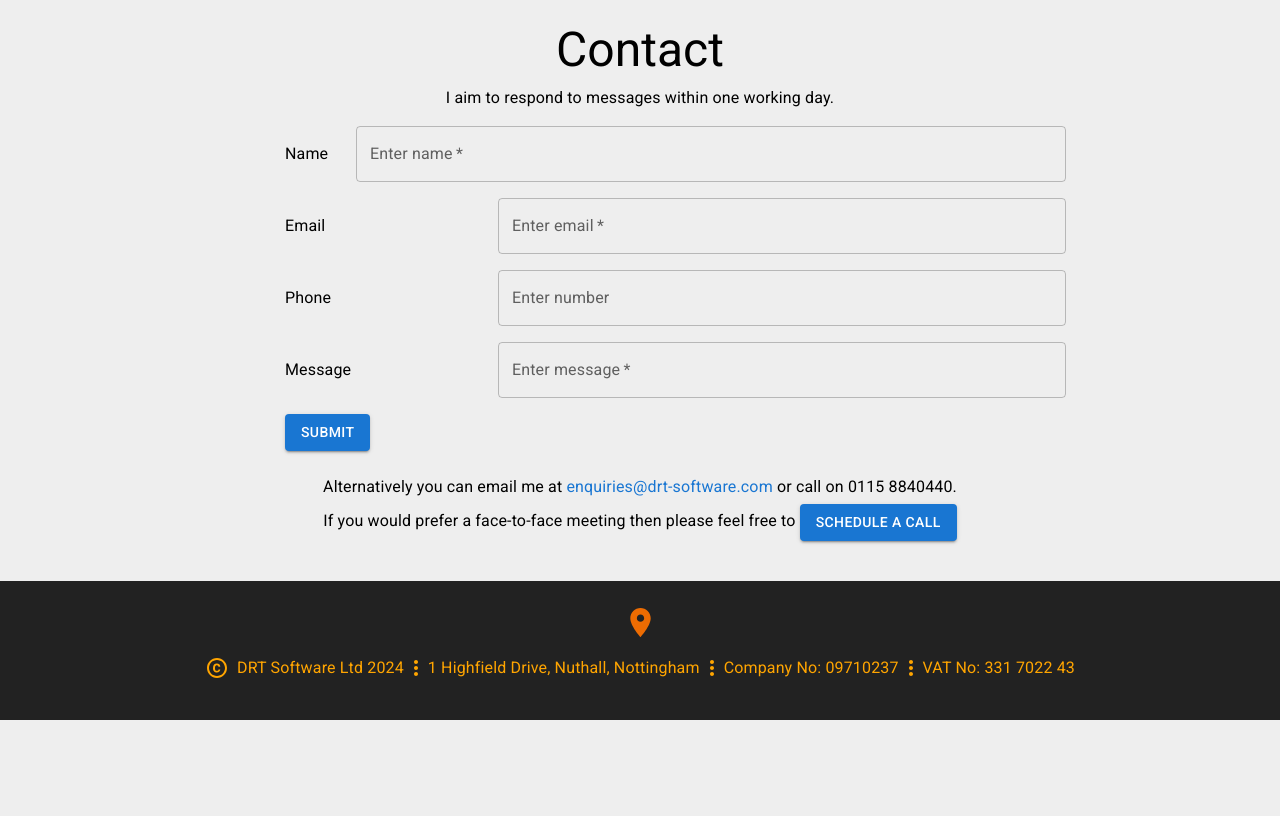
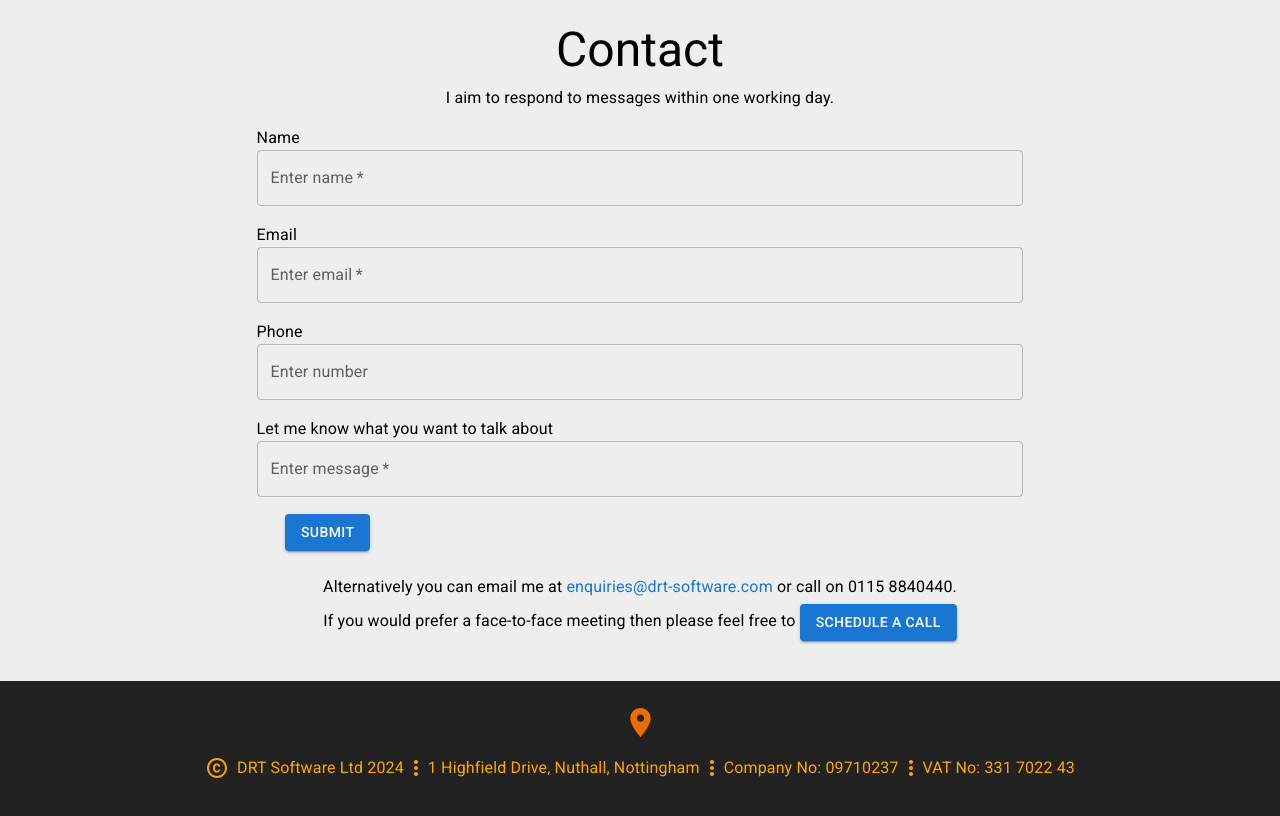
Before and after one commit to DoctorTone/landing-drt, a React (Vite) app: page / in a window 1280 px wide. Shown: the part 6860-7676 px from the top of the page. Before the commit the page ends 7580 px from the top, so only its background shows below. Built offline with nearby package versions, Linux system fonts and the light colour scheme.

Commit message:
Reformatted contact page

```diff
--- a/src/components/Contact.tsx
+++ b/src/components/Contact.tsx
@@ -21,12 +21,8 @@ const Contact = () => {
         <Typography textAlign="center" sx={{ mb: 2 }}>
           I aim to respond to messages within one working day.
         </Typography>
-        <Grid container sx={{ mb: 2, display: "flex", alignItems: "center" }}>
-          <Grid item xs={1}></Grid>
-          <Grid item xs={3} md={1}>
+        <Box sx={{ margin: "0 5% 2% 5%" }}>
           <Typography>Name</Typography>
-          </Grid>
-          <Grid item xs={10}>
           <TextField
             fullWidth
             required
@@ -34,14 +30,9 @@ const Contact = () => {
             label="Enter name"
             placeholder="Enter name"
           />
-          </Grid>
-        </Grid>
-        <Grid container sx={{ mb: 2, display: "flex", alignItems: "center" }}>
-          <Grid item xs={1}></Grid>
-          <Grid item xs={3}>
+        </Box>
+        <Box sx={{ margin: "0 5% 2% 5%" }}>
           <Typography>Email</Typography>
-          </Grid>
-          <Grid item xs={8}>
           <TextField
             fullWidth
             required
@@ -50,14 +41,9 @@ const Contact = () => {
             label="Enter email"
             placeholder="name@name.com"
           />
-          </Grid>
-        </Grid>
-        <Grid container sx={{ mb: 2, display: "flex", alignItems: "center" }}>
-          <Grid item xs={1}></Grid>
-          <Grid item xs={3}>
+        </Box>
+        <Box sx={{ margin: "0 5% 2% 5%" }}>
           <Typography>Phone</Typography>
-          </Grid>
-          <Grid item xs={8}>
           <TextField
             fullWidth
             id="phone"
@@ -65,14 +51,9 @@ const Contact = () => {
             placeholder="12345 678910"
             type="tel"
           />
-          </Grid>
-        </Grid>
-        <Grid container sx={{ mb: 2, display: "flex", alignItems: "center" }}>
-          <Grid item xs={1}></Grid>
-          <Grid item xs={3}>
-            <Typography>Message</Typography>
-          </Grid>
-          <Grid item xs={8}>
+        </Box>
+        <Box sx={{ margin: "0 5% 2% 5%" }}>
+          <Typography>Let me know what you want to talk about</Typography>
           <TextField
             fullWidth
             required
@@ -82,8 +63,7 @@ const Contact = () => {
             multiline
             maxRows={3}
           />
-          </Grid>
-        </Grid>
+        </Box>
         <Grid container sx={{ mb: 3 }}>
           <Grid item xs={1}></Grid>
           <Grid item xs={2}>
```
Lines whose indentation alone changed are shown as unchanged.
